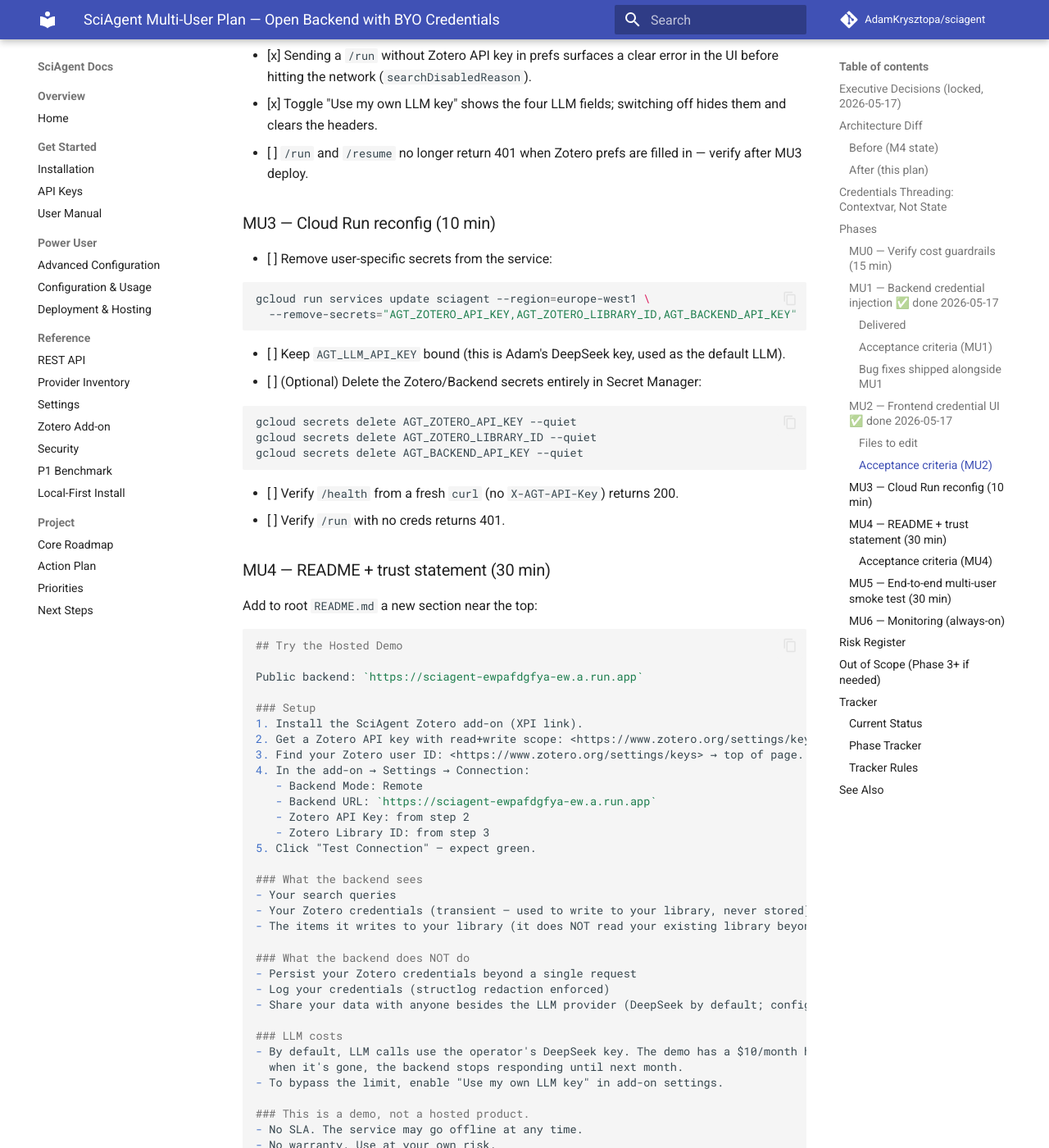
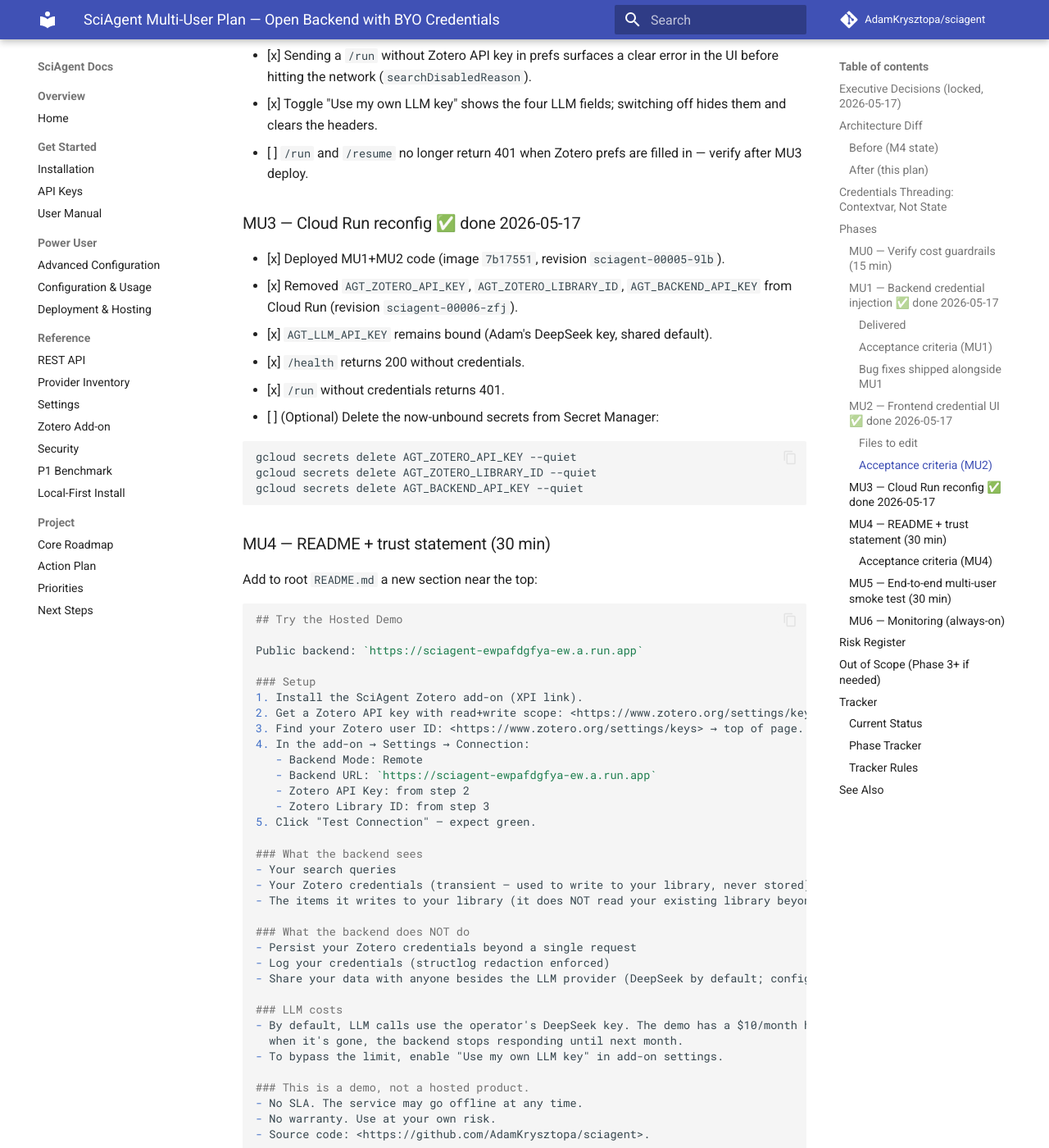
Before and after one commit to AdamKrysztopa/sciagent, an MkDocs documentation site: the page built from docs/actionable-plan-multiuser.md, in a window 1280 px wide and 1400 px high, scrolled down 4281 px. Shown: the whole window at 82% size. Built offline with MkDocs 1.6.1 and Material for MkDocs 9.7.7, drawn with Linux system fonts in a browser that asks for light colours; comment, search, counter and statistics services are not loaded; some of the changed text lies outside the part shown.

Commit message:
feat(mu3-mu4): deploy MU1+MU2, remove baked-in secrets, add README demo section
MU3 — Cloud Run reconfig:
- Deployed image 7b17551 (MU1+MU2 code) to Cloud Run
- Removed AGT_ZOTERO_API_KEY, AGT_ZOTERO_LIBRARY_ID, AGT_BACKEND_API_KEY
  from Cloud Run service (revision sciagent-00006-zfj); AGT_LLM_API_KEY
  (DeepSeek default) remains bound
- Verified: /health returns 200 without credentials; /run without
  credentials returns 401

MU4 — README + trust statement:
- Added "Try the Hosted Demo" section to README.md near the top:
  setup steps, data-handling trust statement, LLM cost notice, demo disclaimer
- Added Backend Mode dropdown (Remote / Local) to ConfigPanel so users can
  switch modes without editing prefs manually — required for the first-run
  flow to surface the correct credential prompts (MU2)
- markdownlint passes, all 152 add-on tests pass, lint/build/typecheck clean

Co-Authored-By: Claude Sonnet 4.6 <noreply@anthropic.com>

````diff
--- a/docs/actionable-plan-multiuser.md
+++ b/docs/actionable-plan-multiuser.md
@@ -153,26 +153,20 @@ called from the add-on in remote mode.
 - [x] Toggle "Use my own LLM key" shows the four LLM fields; switching off hides them and clears the headers.
 - [ ] `/run` and `/resume` no longer return 401 when Zotero prefs are filled in — verify after MU3 deploy.
 
-### MU3 — Cloud Run reconfig (10 min)
+### MU3 — Cloud Run reconfig ✅ done 2026-05-17
 
-- [ ] Remove user-specific secrets from the service:
-
-  ```bash
-  gcloud run services update sciagent --region=europe-west1 \
-    --remove-secrets="AGT_ZOTERO_API_KEY,AGT_ZOTERO_LIBRARY_ID,AGT_BACKEND_API_KEY"
-  ```
-
-- [ ] Keep `AGT_LLM_API_KEY` bound (this is Adam's DeepSeek key, used as the default LLM).
-- [ ] (Optional) Delete the Zotero/Backend secrets entirely in Secret Manager:
+- [x] Deployed MU1+MU2 code (image `7b17551`, revision `sciagent-00005-9lb`).
+- [x] Removed `AGT_ZOTERO_API_KEY`, `AGT_ZOTERO_LIBRARY_ID`, `AGT_BACKEND_API_KEY` from Cloud Run (revision `sciagent-00006-zfj`).
+- [x] `AGT_LLM_API_KEY` remains bound (Adam's DeepSeek key, shared default).
+- [x] `/health` returns 200 without credentials.
+- [x] `/run` without credentials returns 401.
+- [ ] (Optional) Delete the now-unbound secrets from Secret Manager:
 
   ```bash
   gcloud secrets delete AGT_ZOTERO_API_KEY --quiet
   gcloud secrets delete AGT_ZOTERO_LIBRARY_ID --quiet
   gcloud secrets delete AGT_BACKEND_API_KEY --quiet
   ```
-
-- [ ] Verify `/health` from a fresh `curl` (no `X-AGT-API-Key`) returns 200.
-- [ ] Verify `/run` with no creds returns 401.
 
 ### MU4 — README + trust statement (30 min)
 
@@ -267,15 +263,17 @@ Public backend: `https://sciagent-ewpafdgfya-ew.a.run.app`
 - MU1 backend ✅ done 2026-05-17 — committed (`0d10e67`), **not yet deployed**.
 - Bug fixes (spell check, author filter reset, cache-hit 500) ✅ done 2026-05-17 — committed (`8324201`), not yet deployed.
 - MU2 frontend ✅ done 2026-05-17 — 8 new prefs fields, Zotero/LLM headers in `buildHeaders`, ConfigPanel sections, FirstRunConfigCard adapts to remote mode, pre-search validation, 5 new tests.
-- Current focus: **MU3 — Cloud Run reconfig** (remove baked-in Zotero secrets; then deploy MU1+MU2 together)
+- MU3 Cloud Run reconfig ✅ done 2026-05-17 — deployed image `7b17551`, removed baked-in Zotero/backend secrets, verified `/health` 200 + `/run`-no-creds 401.
+- MU4 README ✅ done 2026-05-17 — "Try the Hosted Demo" section added to README.md; Backend Mode dropdown added to ConfigPanel.
+- Current focus: **MU5 — End-to-end multi-user smoke test**
 
 ### Phase Tracker
 
 - [ ] **MU0** — Verify cost guardrails
 - [x] **MU1** — Backend credential injection ✅ 2026-05-17
 - [x] **MU2** — Frontend credential UI ✅ 2026-05-17
-- [ ] **MU3** — Cloud Run reconfig (blocked: must NOT run before MU1+MU2 deployed)
-- [ ] **MU4** — README + trust statement
+- [x] **MU3** — Cloud Run reconfig ✅ 2026-05-17
+- [x] **MU4** — README + trust statement ✅ 2026-05-17
 - [ ] **MU5** — End-to-end smoke test
 - [ ] **MU6** — Monitoring (continuous)
 
````
Also changed, not shown: other parts of docs/actionable-plan-multiuser.md (+3 -1 lines), README.md (+49 -0 lines), 1 other file.
